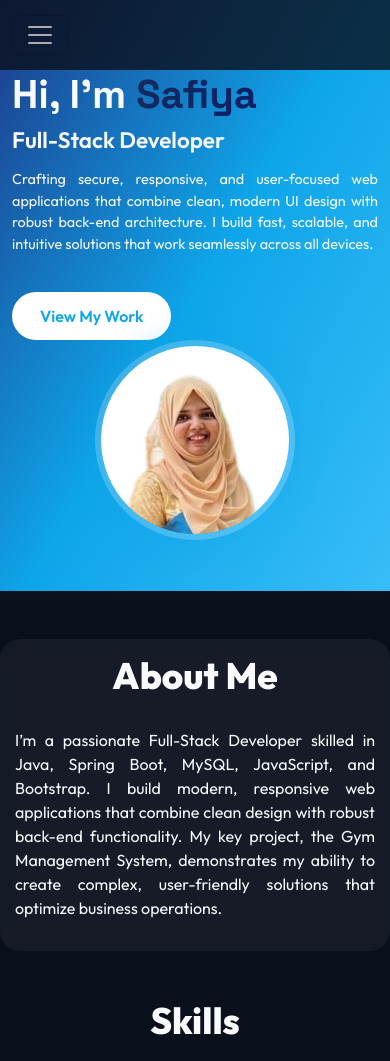
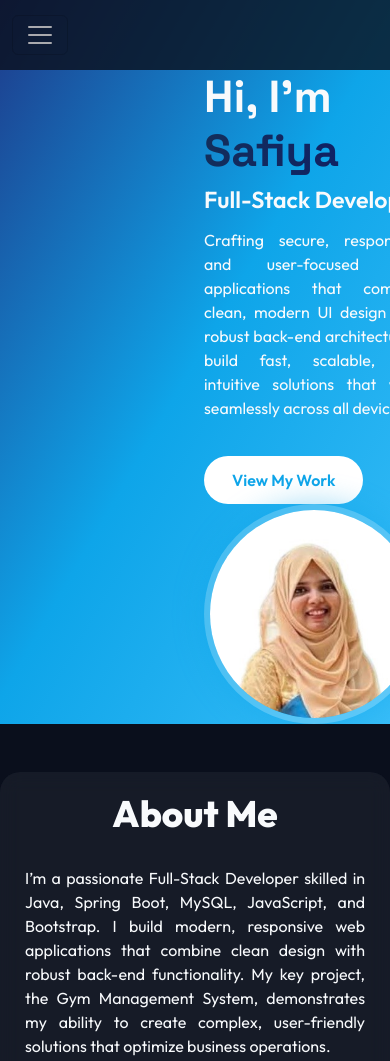
Before and after one commit to Safi-Hns/fathimasafiya-portfolio, a plain HTML site: page index.html in a window 390 px wide. Shown: the top 1061 px of the page. Drawn offline with nearby package versions, Linux system fonts and the light colour scheme.

Commit message:
index.html

```diff
--- a/index.html
+++ b/index.html
@@ -24,6 +24,7 @@
   <!-- FontAwesome for social icons -->
   <link rel="stylesheet" href="https://cdnjs.cloudflare.com/ajax/libs/font-awesome/6.4.0/css/all.min.css" />
 
+
   <style>
     body {
       font-family: 'Outfit', sans-serif;
@@ -35,6 +36,7 @@
     .navbar {
       padding: 15px 0;
       background: rgba(10, 15, 28, 0.8);
+
     }
 
     .nav-link {
@@ -53,7 +55,6 @@
       align-items: center;
       overflow: hidden;
       padding-top: 70px;
-      padding-bottom: 50px;
     }
 
     .hero-text h1 {
@@ -124,12 +125,14 @@
       cursor: default;
     }
 
+
     .section-title {
       font-size: 2.3rem;
       font-weight: 700;
       text-align: center;
       margin-bottom: 30px;
     }
+
 
     #about {
       background: rgba(255, 255, 255, 0.05);
@@ -138,6 +141,7 @@
       backdrop-filter: blur(10px);
       text-align: center;
     }
+
 
     .skill-card {
       background: rgba(255, 255, 255, 0.06);
@@ -164,6 +168,7 @@
       font-size: 0.9rem;
       margin: 0;
     }
+
 
     .project-card {
       background: rgba(255, 255, 255, 0.06);
@@ -237,28 +242,12 @@
 
     @media (max-width: 768px) {
       .hero-text h1 {
-        font-size: 2.5rem;
-      }
-
-      .hero-text h3 {
-        font-size: 1.4rem;
-      }
-
-      .hero-text p {
-        font-size: 0.9rem;
+        font-size: 2.8rem;
       }
 
       .hero-photo img {
-        width: 200px;
-        height: 200px;
-      }
-
-      #about {
-        padding: 15px;
-      }
-
-      .project-card img {
-        height: auto;
+        width: 220px;
+        height: 220px;
       }
     }
   </style>
@@ -285,16 +274,17 @@
 
   <!-- Hero -->
   <section id="hero" class="container">
-    <div class="row align-items-center">
+    <div class="row align-items-center" style="margin-left: 180px;">
       <div class="col-md-6 hero-text" data-aos="fade-right">
         <h1>Hi, I'm <span>Safiya</span></h1>
         <h3>Full-Stack Developer</h3>
         <p style="text-align: justify;">Crafting secure, responsive, and user-focused web applications that combine
-          clean, modern UI design with robust back-end architecture. I build fast, scalable, and intuitive solutions
-          that work seamlessly across all devices.</p>
+          clean, modern UI design with
+          robust back-end architecture. I build fast, scalable, and intuitive solutions that work seamlessly across all
+          devices.</p>
         <a href="#projects"><button class="hero-btn">View My Work</button></a>
       </div>
-      <div class="col-md-6 hero-photo text-center" data-aos="fade-left">
+      <div class="col-md-6 hero-photo" data-aos="fade-left">
         <img src="profile.jpg" alt="Safiya">
       </div>
     </div>
@@ -399,8 +389,11 @@
   <section id="projects" class="py-5">
     <div class="container">
       <h2 class="section-title" data-aos="fade-up">Project</h2>
-      <div class="row g-4 justify-content-center">
+      <div class="row g-4">
 
+        <div class="col-md-2">
+
+        </div>
         <div class="col-md-8" data-aos="fade-up" data-aos-delay="200">
           <div class="project-card" data-bs-toggle="modal" data-bs-target="#projectModal"
             data-title="Gym Management System for Power World Gym"
@@ -414,20 +407,29 @@
                 member management, workout plans, inventory, and payments. Implemented secure role-based access,
                 real-time validations, modular CRUD features, and printable reports to enhance administrative
                 efficiency.
+
                 <br><br>
+
                 Modules: Member Management, Membership Management, Member Has Membership, Invoice & Membership Payment,
                 Workout Plan Management, Attendance Tracking, Supplier & Supplier Payment Management, Purchase Order
                 Management, Item & Inventory Management, Item Receive Note (IRN), Employee Management, Security &
                 Privileges, Report Generation.
+
                 <br><br>
-                <span style="color: #ffcd00; font-weight: 600; margin-left: 0;">
+
+                <span style="color: #ffcd00; font-weight: 600; margin-left: 66px;">
                   Note: Click this to watch a short video demonstrating all system modules and features in action.
                 </span>
+
+
+
               </p>
             </div>
           </div>
         </div>
+        <div class="col-md-2">
 
+        </div>
       </div>
     </div>
   </section>
@@ -486,7 +488,7 @@
   <script src="https://cdn.jsdelivr.net/npm/bootstrap@5.3.0/dist/js/bootstrap.bundle.min.js"></script>
   <script src="https://unpkg.com/aos@2.3.1/dist/aos.js"></script>
   <script>
-    AOS.init({ once: true, duration: 900, easing: 'ease-in-out' });
+    AOS.init({once: true, duration: 900, easing: 'ease-in-out'});
 
     // Modal content update
     var projectModal = document.getElementById('projectModal')
```
